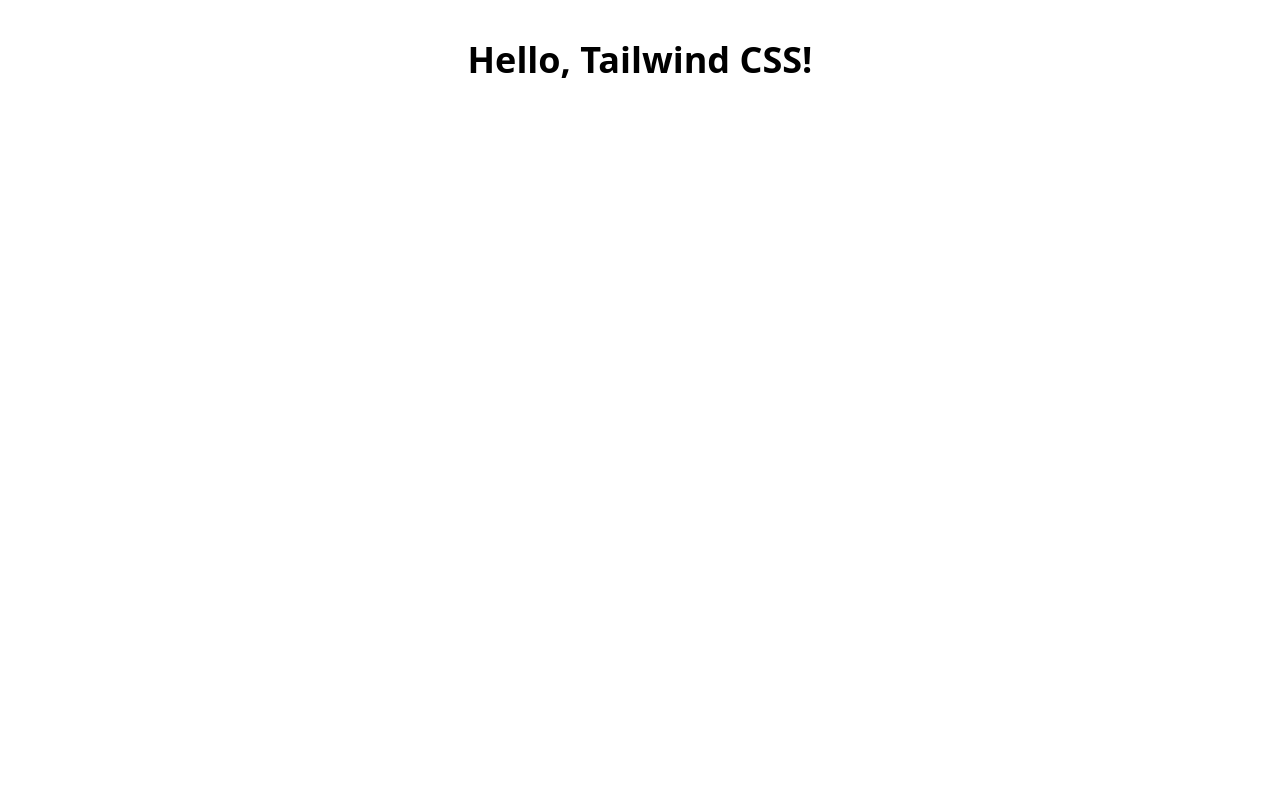
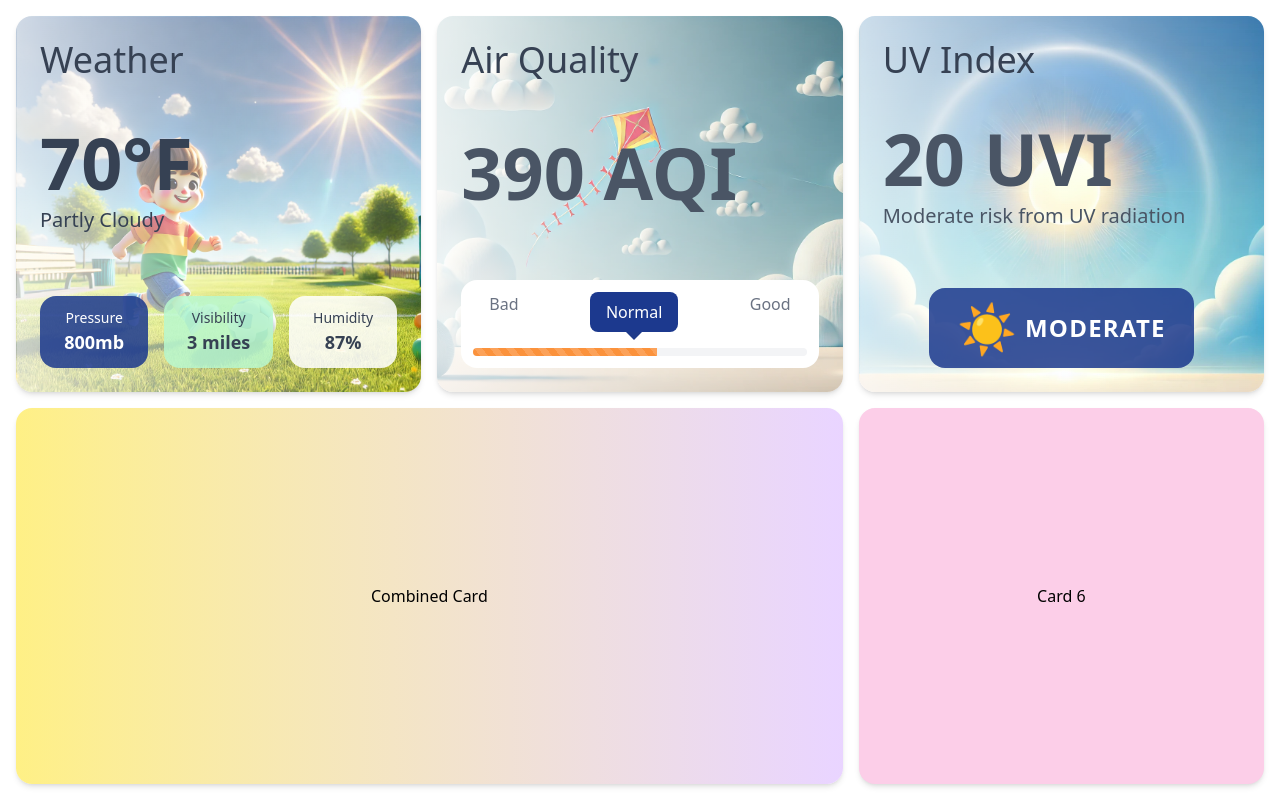
Before and after one commit to tijojose27/WeatherAppTailwind, a plain HTML site: page index.html in a window 1280 px wide. Drawn offline with nearby package versions, Linux system fonts and the light colour scheme.

Commit message:
added some images and fill out half the cards

```diff
--- a/index.html
+++ b/index.html
@@ -4,10 +4,77 @@
     <meta charset="UTF-8">
     <meta name="viewport" content="width=device-width, initial-scale=1.0">
     <script src="https://unpkg.com/@tailwindcss/browser@4"></script>
+    <link rel="stylesheet" href="styles.css">
 </head>
-<body>
-    <div class="container mx-auto">
-        <h1 class="text-4xl font-bold text-center mt-10">Hello, Tailwind CSS!</h1>
+<body class="h-screen w-screen flex items-center justify-center">
+    <div class="grid grid-cols-3 grid-rows-2 gap-4 w-full h-full p-4">
+        <!-- Main Weather Card - Current Temperature and Conditions -->
+        <div class="bg-cover bg-center shadow-md rounded-2xl p-6 flex flex-col justify-between" style="background-image: linear-gradient(to right, rgba(255, 255, 255, 0.75), rgba(255, 255, 255, 0)), url('./images/sunny.webp');">
+            <span class="font-sans font-medium text-4xl text-gray-700">Weather</span>
+            <!-- Temperature and Weather Description -->
+            <div class="flex flex-col justify-center h-full">
+                <span class="font-sans font-semibold text-gray-700 text-7xl">70°F</span>
+                <span class="font-sans font-normal text-xl mt-2 text-gray-700">Partly Cloudy</span>
+            </div>
+            <!-- Weather Metrics Cards -->
+            <div class="flex justify-between mt-4 gap-4">
+                <!-- Pressure Info Card -->
+                <div class="rounded-2xl p-3 flex-1 flex flex-col items-center bg-blue-900/85">
+                    <span class="text-sm text-white">Pressure</span>
+                    <span class="text-lg font-bold text-white">800mb</span>
+                </div>
+                <!-- Visibility Info Card -->
+                <div class="rounded-2xl p-3 flex-1 flex flex-col items-center bg-green-200/85">
+                    <span class="text-sm text-gray-700">Visibility</span>
+                    <span class="text-lg font-bold text-gray-700">3 miles</span>
+                </div>
+                <!-- Humidity Info Card -->
+                <div class="rounded-2xl p-3 flex-1 flex flex-col items-center bg-white/86">
+                    <span class="text-sm text-gray-700">Humidity</span>
+                    <span class="text-lg font-bold text-gray-700">87%</span>
+                </div>
+            </div>
+        </div>
+        <!-- Air Quality Index Card -->
+        <div class="bg-cover bg-center shadow-md rounded-2xl p-6 flex flex-col justify-between" style="background-image: linear-gradient(to right, rgba(255, 255, 255, 0.75), rgba(255, 255, 255, 0)), url('./images/aqi.webp');">
+            <span class="font-sans font-medium text-4xl text-gray-700">Air Quality</span>
+            <!-- Temperature and Weather Description -->
+            <div class="flex flex-col justify-center h-full">
+                <span class="font-sans font-semibold text-gray-600 text-7xl">390 AQI</span>
+            </div>
+            <!-- AirQuality Metrics Cards -->
+            <div class="flex justify-between mt-4 gap-4">
+                <!-- AirQuality Info Card -->
+                <div class="rounded-2xl p-3 flex-1 flex flex-col items-center bg-white">
+                    <div class="flex justify-between w-full px-4 relative">
+                        <span class="text-gray-500 font-medium">Bad</span>
+                        <span class="tooltip bg-blue-900 text-white font-medium px-4 py-2 rounded-lg">
+                            Normal
+                        </span>
+                        <span class="text-gray-500 font-medium">Good</span>
+                    </div>
+                    <div class="progress-bar w-full h-2 mt-4 rounded-full"></div>
+                </div>
+            </div>
+        </div>
+        <!-- UVI Information Card -->
+        <div class="bg-cover bg-center shadow-md rounded-2xl p-6 flex flex-col justify-between" style="background-image: linear-gradient(to right, rgba(255, 255, 255, 0.75), rgba(255, 255, 255, 0)), url('./images/ultraviolet.webp');">
+            <span class="font-sans font-medium text-4xl text-gray-700">UV Index</span>
+            <div class="flex flex-col justify-center h-full">
+                <span class="font-sans font-semibold text-gray-600 text-7xl">20 UVI</span>
+                <span class="font-sans font-normal text-xl mt-2 text-gray-600">Moderate risk from UV radiation</span>
+            </div>
+            <div class="bg-blue-900/85 rounded-2xl px-7 py-4 flex justify-center items-center mt-4 w-fit mx-auto gap-2">
+                <span class="text-yellow-300 text-5xl">☀</span>
+                <span class="font-bold tracking-wider text-2xl text-white">MODERATE</span>
+            </div>
+        </div>
+        <!-- Combined Precipitation & UV Index Card -->
+        <div class="col-span-2 bg-gradient-to-r from-yellow-200 to-purple-200 shadow-md rounded-2xl p-6 flex items-center justify-center">
+            Combined Card
+        </div>
+        <!-- Air Quality Card -->
+        <div class="bg-pink-200 shadow-md rounded-2xl p-6 flex items-center justify-center">Card 6</div>
     </div>
 </body>
 </html>
--- /dev/null
+++ b/styles.css
@@ -0,0 +1,51 @@
+.tooltip {
+    position: relative;
+}
+
+.tooltip::after {
+    content: '';
+    position: absolute;
+    bottom: -8px;
+    left: 50%;
+    transform: translateX(-50%);
+    border-left: 8px solid transparent;
+    border-right: 8px solid transparent;
+    border-top: 8px solid rgb(30 58 138); /* matches bg-blue-900 */
+}
+
+.progress-bar {
+    position: relative;
+    overflow: hidden;
+    background: #f3f4f6;
+}
+
+.progress-bar::before {
+    content: '';
+    position: absolute;
+    top: 0;
+    left: 0;
+    right: 45%;
+    bottom: 0;
+    background: #fb923c;
+    background-image: linear-gradient(
+        45deg,
+        rgba(255, 255, 255, 0.15) 25%,
+        transparent 25%,
+        transparent 50%,
+        rgba(255, 255, 255, 0.15) 50%,
+        rgba(255, 255, 255, 0.15) 75%,
+        transparent 75%,
+        transparent
+    );
+    background-size: 1rem 1rem;
+    animation: progress-animation 1s linear infinite;
+}
+
+@keyframes progress-animation {
+    0% {
+        background-position: 1rem 0;
+    }
+    100% {
+        background-position: 0 0;
+    }
+}
```
Also changed, not shown: images/aqi.webp (added), images/cloudy.webp (added), images/cloudy_icon.webp (added), images/sunny-icon.webp (added), images/sunny.webp (added), images/ultraviolet.webp (added).
